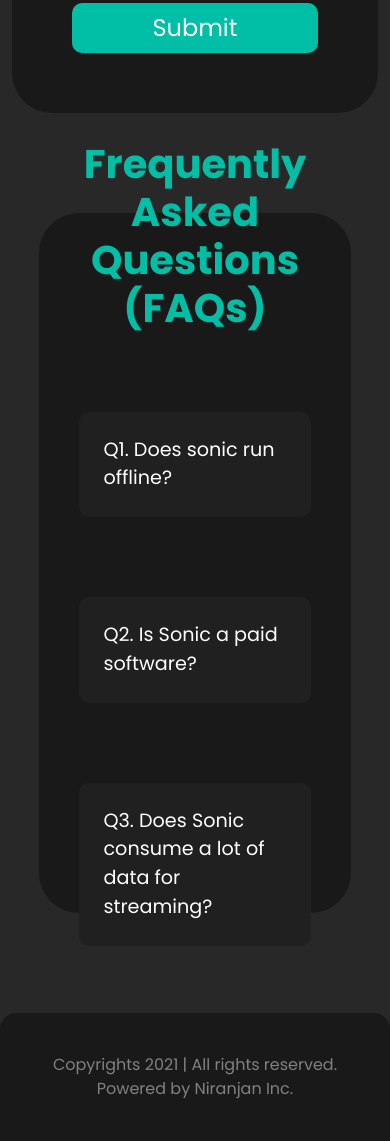
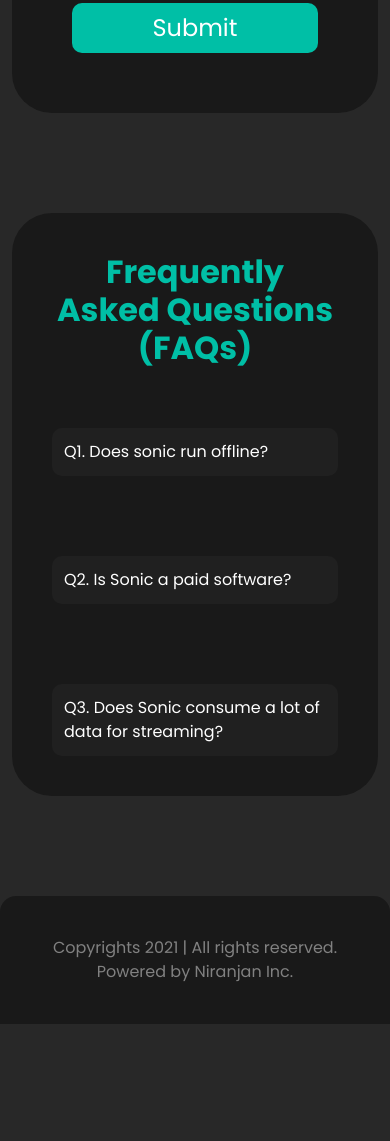
Before and after one commit to Niranjan-A/sonic-music--player-demo, a plain HTML site: page index.html in a window 390 px wide. Shown: the part 2620-3761 px from the top of the page. After the commit the page ends 3644 px from the top, so only its background shows below. Drawn offline with nearby package versions, Linux system fonts and the light colour scheme; a script that the page names is missing.

Commit message:
Update styles.css

```diff
--- a/styles.css
+++ b/styles.css
@@ -28,6 +28,7 @@ header {
     z-index: 1;
     box-shadow: 2px 2px 10px 4px rgba(17, 17, 17, .3);
 }
+
 .container-fluid {
     padding: 0;
 }
@@ -85,6 +86,7 @@ main {
 }
 
 #faq {
+    padding-top: 100px;
     display: flex;
     justify-content: center;
     align-items: center;
@@ -232,8 +234,7 @@ input {
 
 /* FAQ Section */
 #faq {
-    width: 85%;
-    height: 700px;
+    width: 100%;
     margin: 100px auto;
     padding: 0 40px;
     background-color: #191919;
@@ -246,7 +247,7 @@ input {
     font-size: 2.5rem;
     font-weight: 700;
     text-align: center;
-    margin-bottom: 40px;
+    margin: 40px 0 20px;
 }
 
 .collapsible {
@@ -353,4 +354,22 @@ input {
     #join, #contact {
         padding-top: 100px;
     }
+
+    .faq-title {
+        font-size: 2rem;
+    }
+
+    .collapsible {
+        padding: 12px;
+        font-size: 1rem;
+    }
+
+    .active, .collapsible:hover {
+        background-color: #555;
+    }
+
+    .content {
+        padding: 0 10px;
+        font-size: 1rem;
+    }
 }
```
